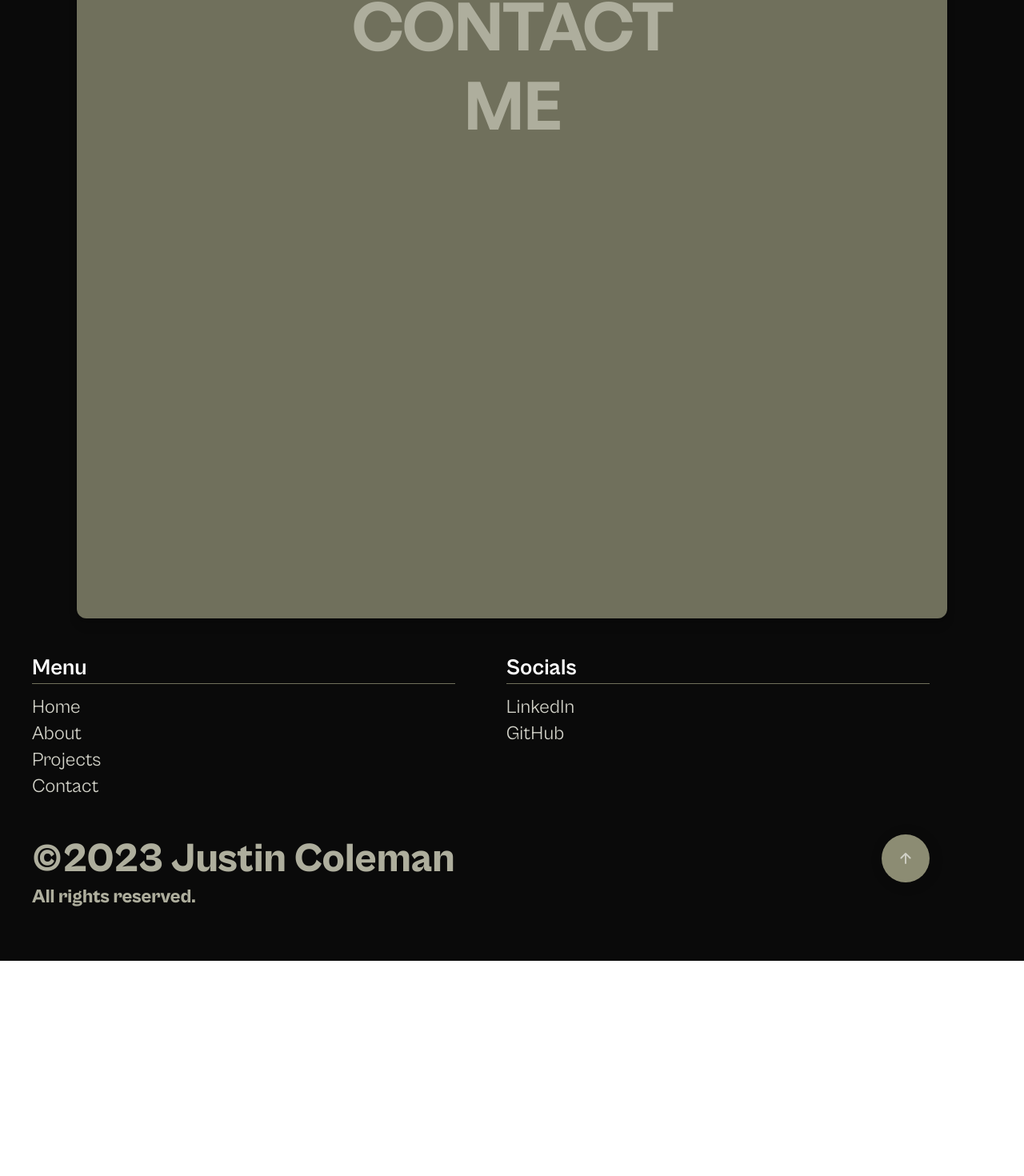
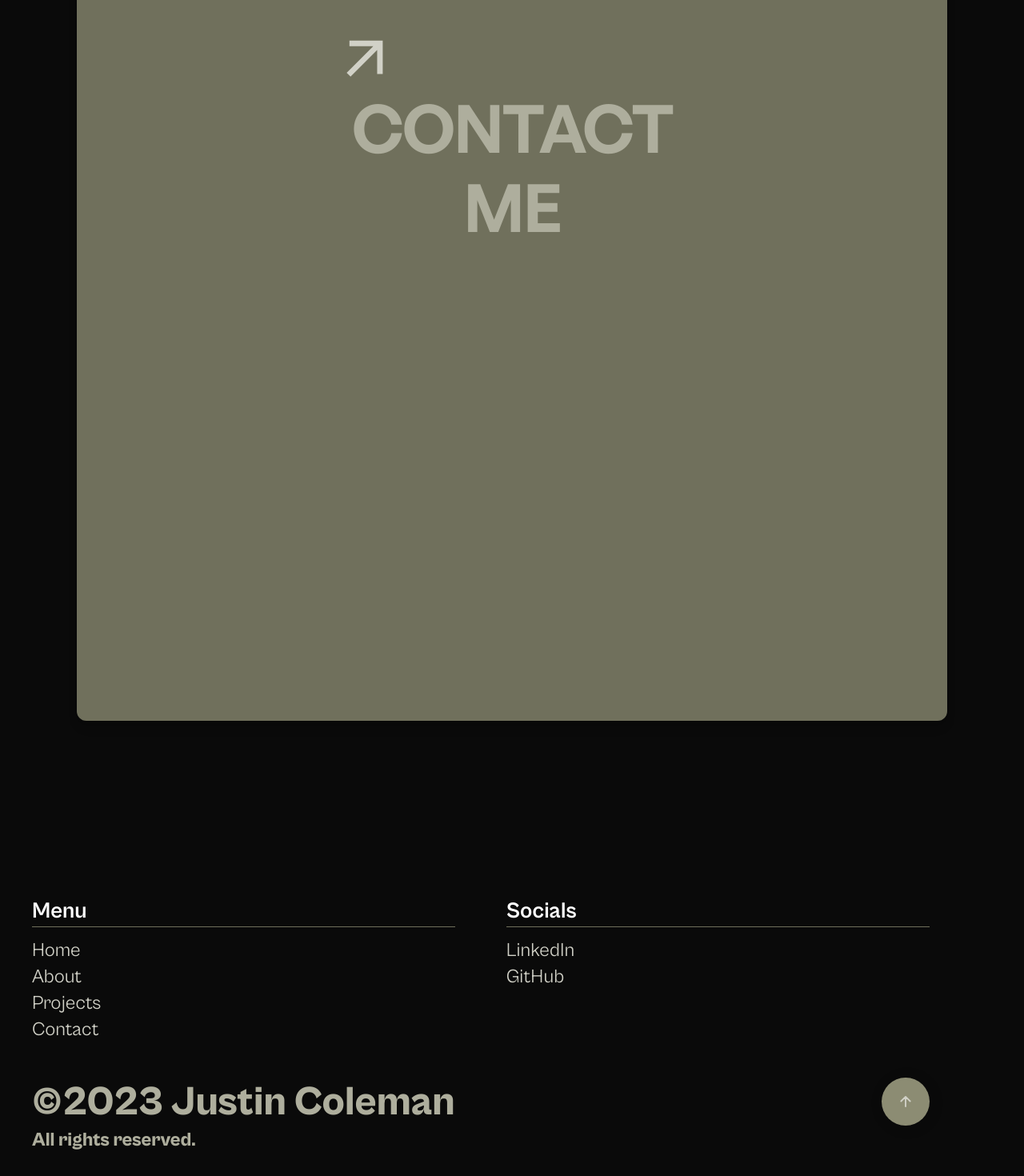
Before and after one commit to ThisIsNotJustin/ThisIsNotJustin.github.io, a Next.js app: page / in a window 1280 px wide. Shown: the part 4213-5683 px from the top of the page at 80% size. Before the commit the page ends 5414 px from the top, so only its background shows below. Built offline with nearby package versions, Linux system fonts and the light colour scheme.

Commit message:
footer/contact styling fix

```diff
--- a/src/components/Contact.tsx
+++ b/src/components/Contact.tsx
@@ -2,7 +2,7 @@ import { MdOutlineArrowOutward } from "react-icons/md";
 
 export default function Contact() {
   return (
-    <section id="contact" className="flex items-center justify-center px-4">
+    <section id="contact" className="flex items-center justify-center px-4 pt-32">
       <div className="bg-secondary-700 rounded-xl p-80 flex shadow-lg mx-auto text-center pb-96 pt-80">
         {/* Container for Heading and Arrow */}
         <div className="relative flex items-center justify-center pt-52 pb-52">
--- a/src/components/Footer.tsx
+++ b/src/components/Footer.tsx
@@ -11,7 +11,7 @@ export default function Footer() {
   };
 
   return (
-    <footer className="text-secondary-400 pt-12 px-10 pb-8">
+    <footer className="text-secondary-400 px-10 pb-8 pt-56">
       <div className="container mx-auto">
         <div className="flex flex-col md:flex-row items-start gap-16 mb-8">
           {/* Menu Section */}
```
